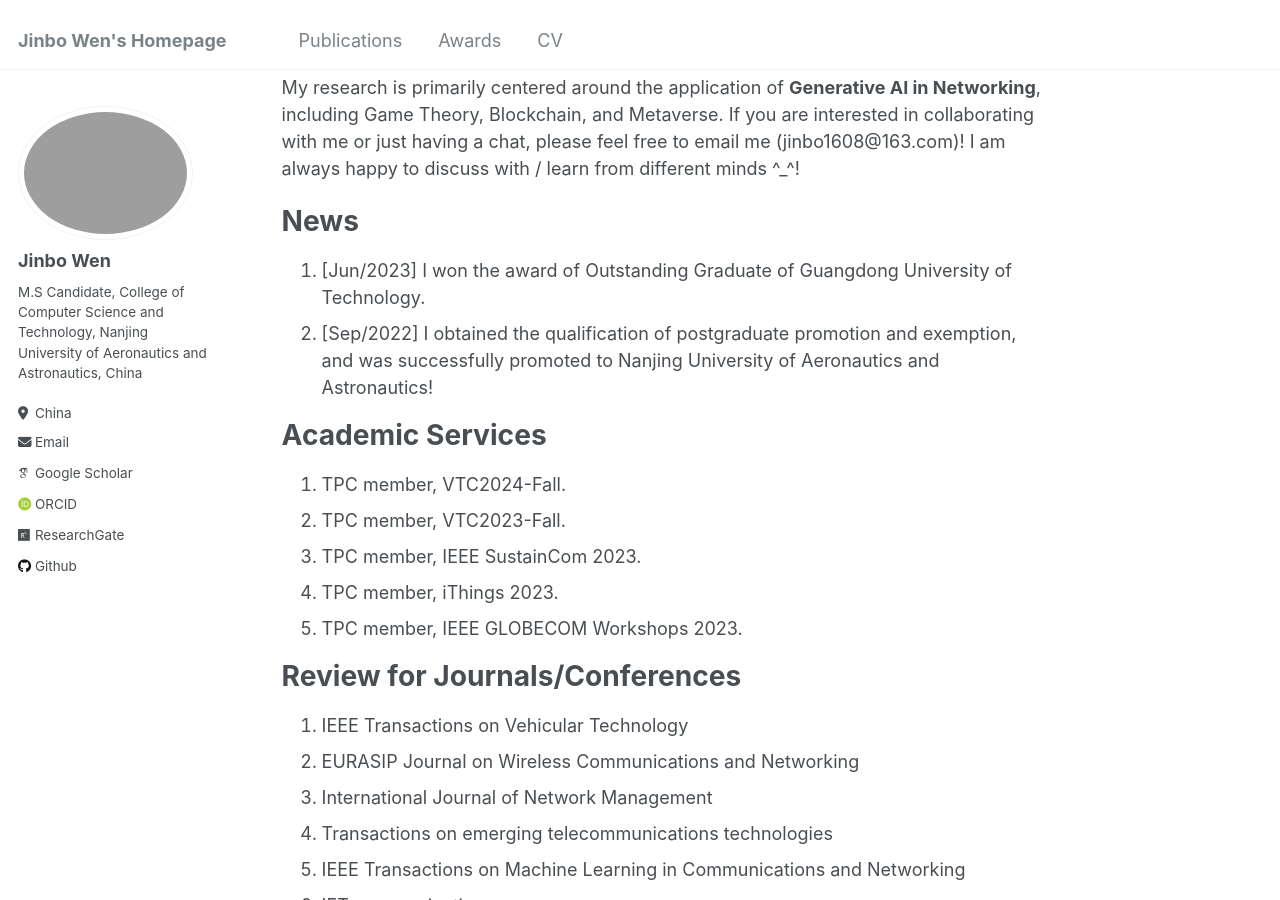
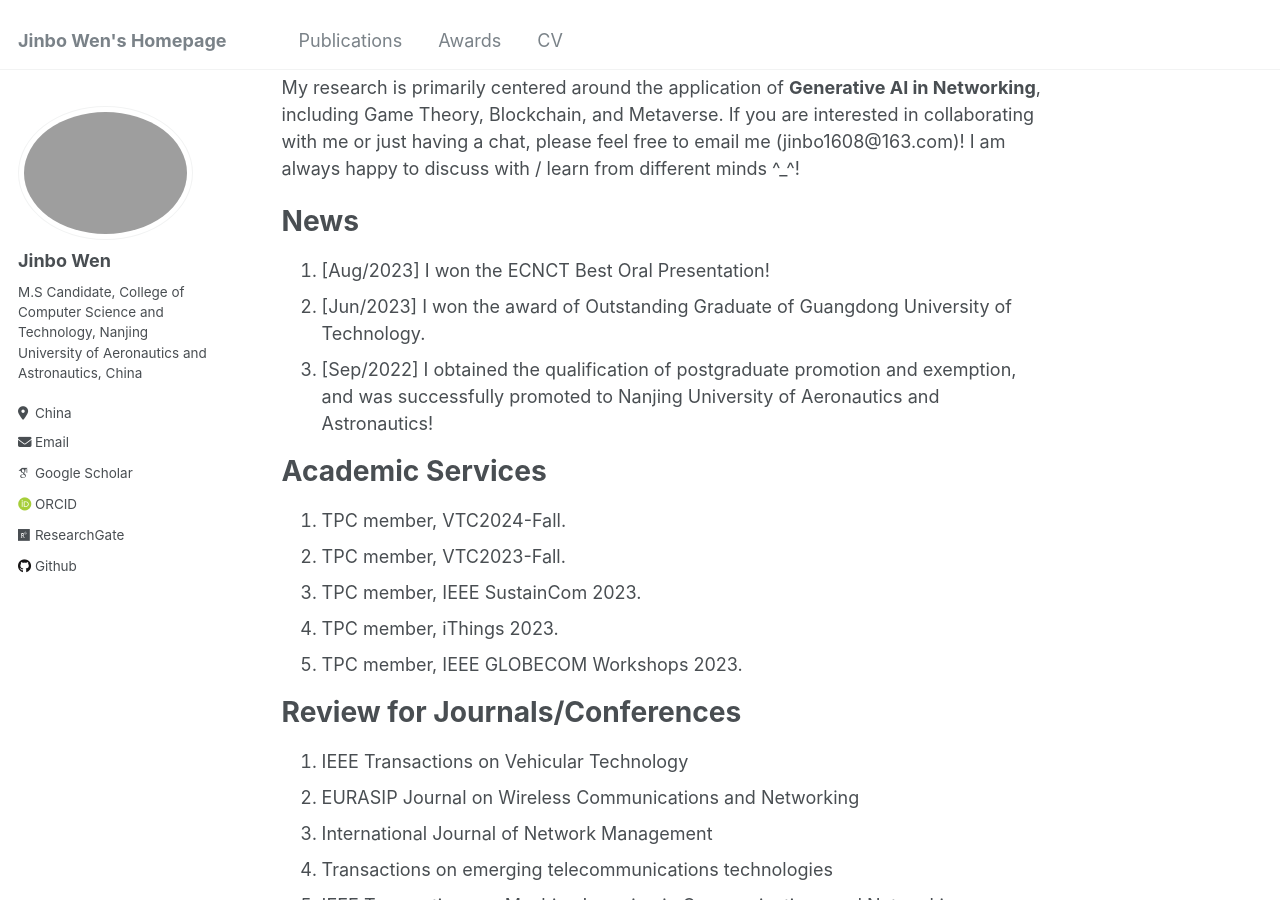
Before and after one commit to JinboWen00/JinboWen00.github.io, a Jekyll site: the page built from _pages/about.md, in a window 1280 px wide and 900 px high, scrolled down 310 px. Built offline with Jekyll 4.4.1, drawn with Linux system fonts in a browser that asks for light colours; some web fonts are replaced.

Commit message:
Update about.md

```diff
--- a/_pages/about.md
+++ b/_pages/about.md
@@ -15,6 +15,7 @@ My research is primarily centered around the application of **Generative AI in N
 
 News
 ======
+1. [Aug/2023] I won the ECNCT Best Oral Presentation!
 1. [Jun/2023] I won the award of Outstanding Graduate of Guangdong University of Technology.
 2. [Sep/2022] I obtained the qualification of postgraduate promotion and exemption, and was successfully promoted to Nanjing University of Aeronautics and Astronautics!
 
```
